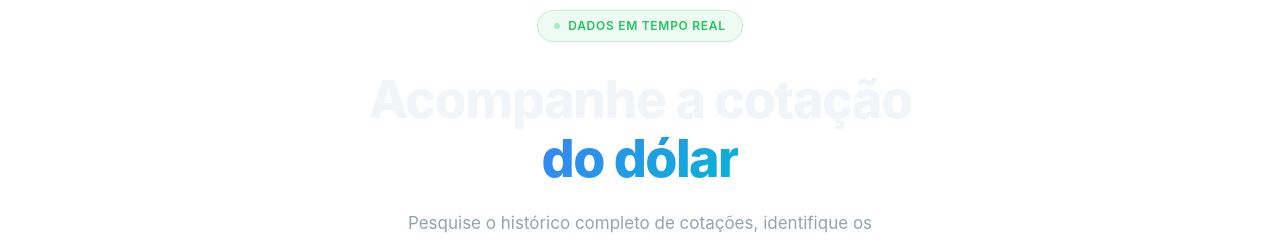
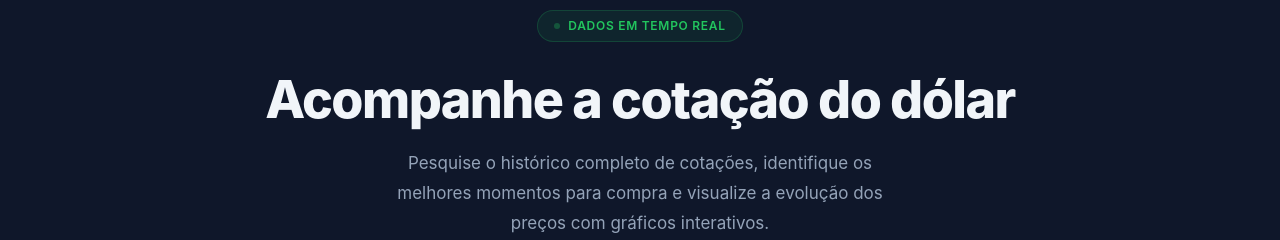
Before and after one commit to matheusbrendoo/CotacaoDolar, an Angular app: page /home in a window 1280 px wide. Shown: the part 233-473 px from the top of the page. Built offline with nearby package versions, Linux system fonts and the light colour scheme; no server answers; what ng2-charts would draw is missing.

Commit message:
corrige 404 e background

```diff
--- a/src/app/pages/home/home.component.html
+++ b/src/app/pages/home/home.component.html
@@ -4,7 +4,7 @@
       <span class="live-dot"></span>
       Dados em Tempo Real
     </div>
-    <h1>Acompanhe a cotação<br><span class="gradient-text">do dólar</span></h1>
+    <h1>Acompanhe a cotação do dólar</h1>
     <p>Pesquise o histórico completo de cotações, identifique os melhores momentos para compra e visualize a evolução dos preços com gráficos interativos.</p>
     <a routerLink="/historico" class="cta-button">
       <span class="material-icons">search</span>
--- a/src/styles.css
+++ b/src/styles.css
@@ -23,8 +23,8 @@ html, body {
   margin: 0;
   padding: 0;
   font-family: 'Inter', 'Roboto', 'Helvetica Neue', sans-serif;
-  background-color: var(--bg-primary);
-  color: var(--text-primary);
+  background-color: var(--bg-primary) !important;
+  color: var(--text-primary) !important;
   overflow-x: hidden;
 }
 
```
